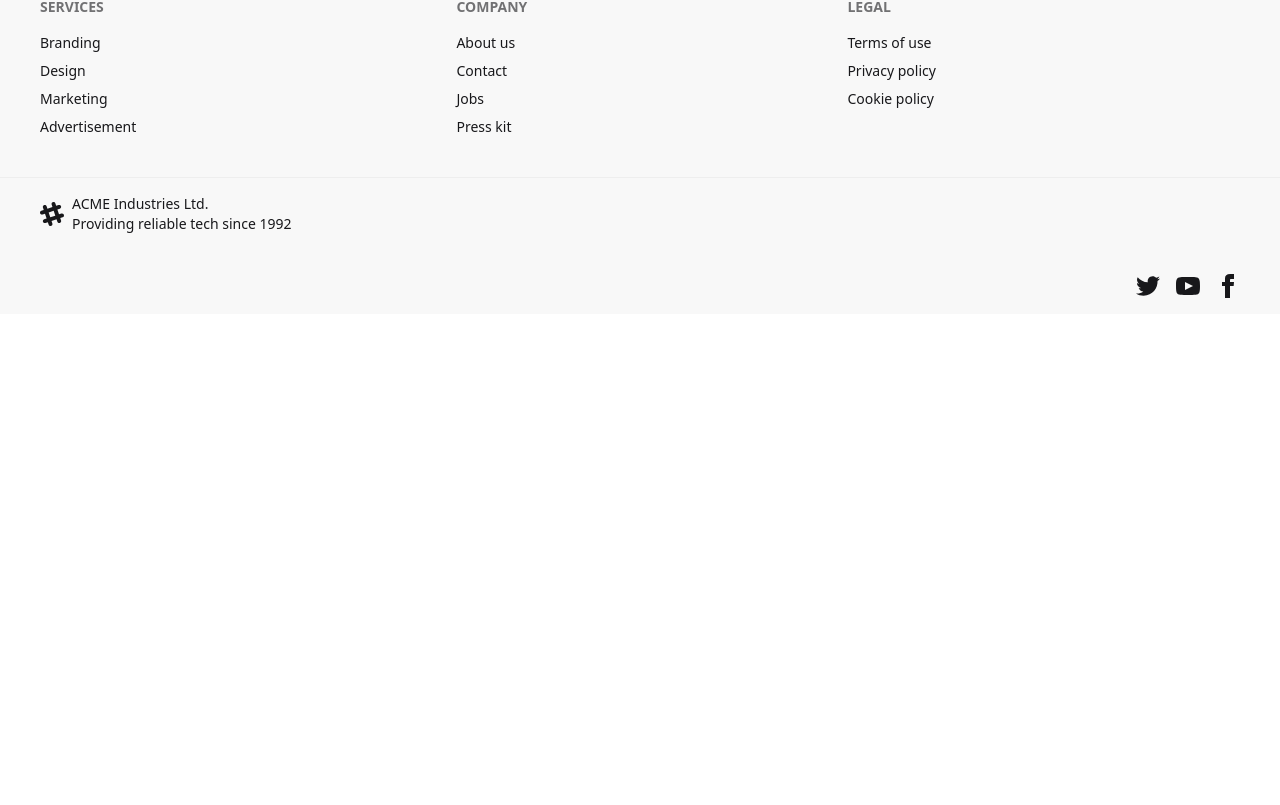
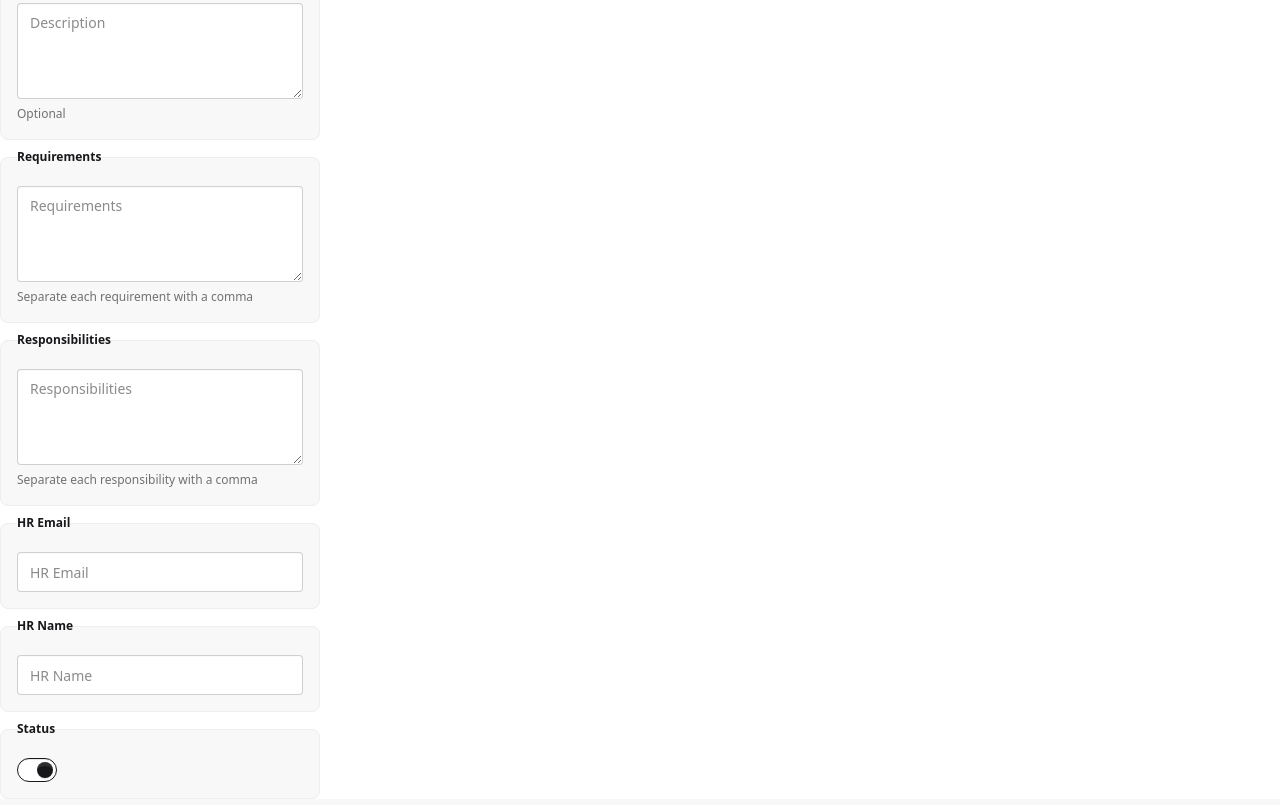
Before and after one commit to mirazahmeed/Job-Portal-Talentra, a React (Vite) app: page /addJob in a window 1280 px wide. Shown: the part 1075-1880 px from the top of the page. Before the commit the page ends 1389 px from the top, so only its background shows below. Built offline with nearby package versions, Linux system fonts and the light colour scheme; no server answers; sample sign-in values are in the browser's storage.

Commit message:
feat: Add form fields for job description, requirements, responsibilities, HR contact, and status, and remove a large commented-out JSON object.

```diff
--- a/src/pages/AddJob/AddJob.jsx
+++ b/src/pages/AddJob/AddJob.jsx
@@ -1,54 +1,14 @@
 import React from "react";
 
 const AddJob = () => {
-	//     {
-	//     "_id": "698b39d9cf2501b37a0d90d7",
-	//     "jobId": "6988de62a9e366ebc901ecb4",
-	//     "applicantEmail": "hello@h.com",
-	//     "applicantName": null,
-	//     "applicantPhoto": null,
-	//     "linkedin": "http://localhost:5173/jobApply/6988de62a9e366ebc901ecb4",
-	//     "github": "http://localhost:5173/jobApply/6988de62a9e366ebc901ecb4",
-	//     "portfolio": "http://localhost:5173/jobApply/6988de62a9e366ebc901ecb4",
-	//     "resume": "http://localhost:5173/jobApply/6988de62a9e366ebc901ecb4",
-	//     "job": {
-	//       "_id": "6988de62a9e366ebc901ecb4",
-	//       "title": "Software Engineer",
-	//       "location": "Halishohor, Chittagong",
-	//       "jobType": "Hybrid",
-	//       "category": "Engineering",
-	//       "applicationDeadline": "2024-12-31",
-	//       "salaryRange": {
-	//         "min": 40000,
-	//         "max": 60000,
-	//         "currency": "bdt"
-	//       },
-	//       "description": "We are seeking a skilled Software Engineer to join our dynamic team. The candidate will work on diverse projects and contribute to innovative solutions.",
-	//       "company": "Favorite IT",
-	//       "requirements": [
-	//         "JavaScript",
-	//         "React",
-	//         "Node.js",
-	//         "MongoDB"
-	//       ],
-	//       "responsibilities": [
-	//         "Develop and maintain software",
-	//         "Collaborate with the team",
-	//         "Participate in code reviews"
-	//       ],
-	//       "status": "active",
-	//       "hr_email": "hr@techsolutions.com",
-	//       "hr_name": "Farhan Rahman",
-	//       "company_logo": "https://i.ibb.co/mXD5MNf/facebook.png"
-	//     }
-	//   },
-
 	return (
 		<div>
 			<h2 className="text-2xl font-bold">Add Job</h2>
 			<form action="">
 				<fieldset className="fieldset bg-base-200 border-base-300 rounded-box w-xs border p-4">
-					<legend className="fieldset-legend">Basic Information</legend>
+					<legend className="fieldset-legend">
+						Basic Information
+					</legend>
 
 					<label className="label">Job Title</label>
 					<input
@@ -124,7 +84,9 @@ const AddJob = () => {
 					</select>
 				</fieldset>
 				<fieldset className="fieldset bg-base-200 border-base-300 rounded-box w-xs border p-4">
-					<legend className="fieldset-legend">Application Deadline</legend>
+					<legend className="fieldset-legend">
+						Application Deadline
+					</legend>
 					<input type="date" className="input" />
 				</fieldset>
 
@@ -164,6 +126,60 @@ const AddJob = () => {
 						</select>
 					</div>
 				</fieldset>
+				{/* description */}
+				<fieldset className="fieldset bg-base-200 border-base-300 rounded-box w-xs border p-4">
+					<legend className="fieldset-legend">Description</legend>
+					<textarea
+						className="textarea h-24"
+						placeholder="Description"></textarea>
+					<div className="label">Optional</div>
+				</fieldset>
+				{/* Requirements */}
+				<fieldset className="fieldset bg-base-200 border-base-300 rounded-box w-xs border p-4">
+					<legend className="fieldset-legend">Requirements</legend>
+					<textarea
+						className="textarea h-24"
+						placeholder="Requirements"></textarea>
+					<div className="label">
+						Separate each requirement with a comma
+					</div>
+				</fieldset>
+				{/* Responsibilities */}
+				<fieldset className="fieldset bg-base-200 border-base-300 rounded-box w-xs border p-4">
+					<legend className="fieldset-legend">
+						Responsibilities
+					</legend>
+					<textarea
+						className="textarea h-24"
+						placeholder="Responsibilities"></textarea>
+					<div className="label">
+						Separate each responsibility with a comma
+					</div>
+				</fieldset>
+
+				{/* HR Email */}
+				<fieldset className="fieldset bg-base-200 border-base-300 rounded-box w-xs border p-4">
+					<legend className="fieldset-legend">HR Email</legend>
+					<input
+						type="email"
+						className="input"
+						placeholder="HR Email"
+					/>
+				</fieldset>
+				{/* HR Name */}
+				<fieldset className="fieldset bg-base-200 border-base-300 rounded-box w-xs border p-4">
+					<legend className="fieldset-legend">HR Name</legend>
+					<input
+						type="text"
+						className="input"
+						placeholder="HR Name"
+					/>
+				</fieldset>
+				{/* Status */}
+				<fieldset className="fieldset bg-base-200 border-base-300 rounded-box w-xs border p-4">
+					<legend className="fieldset-legend">Status</legend>
+					<input type="checkbox" defaultChecked className="toggle" />
+				</fieldset>
 			</form>
 		</div>
 	);
```
